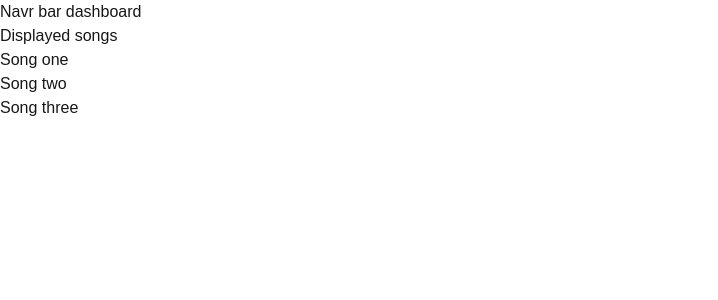
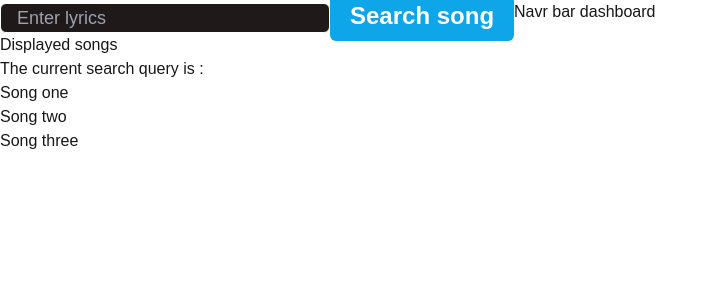
Before and after one commit to AbdulBarrMohammed/Lyric-Match, a Next.js app: page /dashboard in a window 1280 px wide. Shown: the top 300 px of the page, without its empty margins (0-718 px from the left). Built offline with nearby package versions, Linux system fonts and the light colour scheme.

Commit message:
added data navigation

```diff
--- a/app/(dashboard)/dashboard/page.tsx
+++ b/app/(dashboard)/dashboard/page.tsx
@@ -1,9 +1,16 @@
+'use client';
 import Link from "next/link"
+import { useSearchParams } from 'next/navigation'
 const Songs = () => {
+
+    const searchParams = useSearchParams();
+    const currentLyric = searchParams.get('search')
+
     return (
 
         <div>
             <h1>Displayed songs</h1>
+            <h1>The current search query is : {currentLyric}</h1>
 
             <ul>
                 <li><Link href="/dashboard/songs/1">Song one</Link></li>
--- a/app/(dashboard)/layout.tsx
+++ b/app/(dashboard)/layout.tsx
@@ -1,9 +1,38 @@
+'use client';
+import Link from "next/link";
+import { useState } from "react";
+
 const Layout = ({ children } : {children: React.ReactNode }) => {
+
+    const [lyricSearch, setLyricSearch] = useState("");
 
     return (
 
         <div>
-            <div>Navr bar dashboard</div>
+            <div className="flex">
+
+
+                <div>
+
+                    <input type="text" id="lyric" name="lyric" className="pl-4 bg-[#201919] border border-white rounded-md text-lg pr-20"
+                    placeholder="Enter lyrics"
+                    onChange={(e) => setLyricSearch(e.target.value)}
+                    />
+                    <Link className="bg-sky-500 rounded-md font-bold text-white px-5 py-3 text-2xl"
+
+                        href={{
+                        pathname: '/dashboard',
+                        query: {
+                            search : lyricSearch
+                        }
+                    }}>Search song </Link>
+                </div>
+
+                <div>Navr bar dashboard</div>
+
+
+
+            </div>
             {children}
         </div>
 
--- a/app/(root)/page.tsx
+++ b/app/(root)/page.tsx
@@ -1,9 +1,14 @@
-'use client'
+"use client";
 import { FormEvent, useEffect, useState } from "react";
 import Typewriter from 'typewriter-effect';
 import Link from "next/link";
+import { useRouter } from 'next/navigation'
+
 
 export default function Home() {
+  const router = useRouter();
+
+
 
   interface Album {
     id: string;
@@ -14,7 +19,6 @@ export default function Home() {
     id: string
     url: string
   }
-
 
 
   const [listAlbums, setListAlbums] = useState<Album[]>([]);
@@ -59,11 +63,12 @@ export default function Home() {
 
 
     async function submitSearch(event: FormEvent<HTMLFormElement>) {
+      /*
       event.preventDefault()
+      const formData = new FormData(event.currentTarget)
 
-      const formData = new FormData(event.currentTarget)
       console.log('entered search item', lyricSearch)
-
+      router.push(`/dashboard`) */
 
     }
 
@@ -99,7 +104,14 @@ export default function Home() {
              placeholder="Enter lyrics"
              onChange={(e) => setLyricSearch(e.target.value)}
             />
-            <button className="bg-sky-500 rounded-md font-bold text-white px-5 py-3 text-2xl">Search song </button>
+            <Link className="bg-sky-500 rounded-md font-bold text-white px-5 py-3 text-2xl"
+
+            href={{
+              pathname: '/dashboard',
+              query: {
+                search : lyricSearch
+              }
+            }}>Search song </Link>
 
           </form>
 
```
